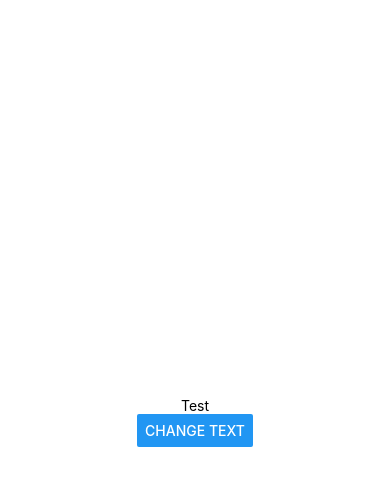
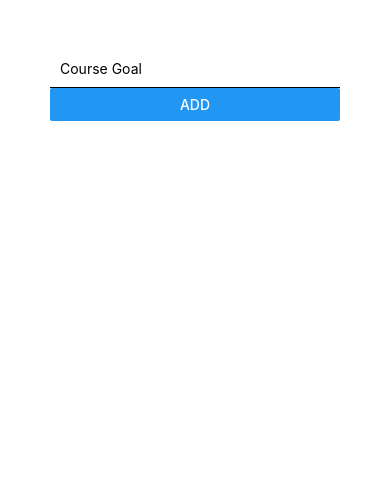
Before and after one commit to artseven/react-native-app, a React Native app: screen / in a window 390 px wide. Shown: the top 486 px of the page. Built offline with nearby package versions, Linux system fonts and the light colour scheme.

Commit message:
practicing with layout/styles

```diff
--- a/App.js
+++ b/App.js
@@ -1,12 +1,19 @@
-import React, { useState } from 'react';
-import { StyleSheet, Text, View, Button } from 'react-native';
+import React from 'react';
+import { StyleSheet, Text, View, TextInput, Button } from 'react-native';
 
 export default function App() {
-  const [outputText, setOutputText] = useState('Test')
   return (
-    <View style={styles.container}>
-      <Text>{outputText}</Text>
-      <Button title="Change Text" onPress={() => setOutputText('The text changed!')}/>
+    <View style={{ padding:50 }}>
+      <View>
+        <TextInput
+          placeholder="Course Goal"
+          style={{ borderBottomColor: 'black', borderBottomWidth: 1, padding: 10 }}
+        />
+        <Button title="ADD"/>
+      </View>
+      <View>
+
+      </View>
     </View>
   );
 }
```
